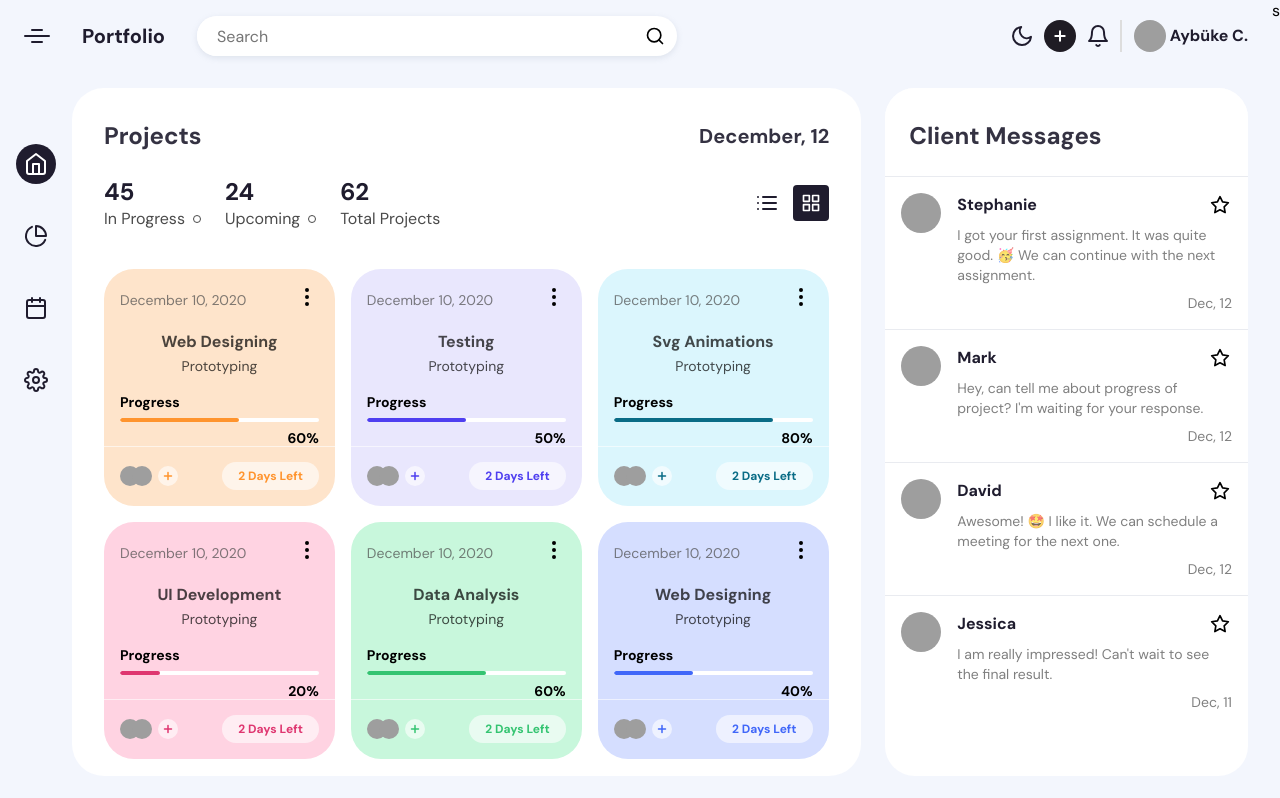
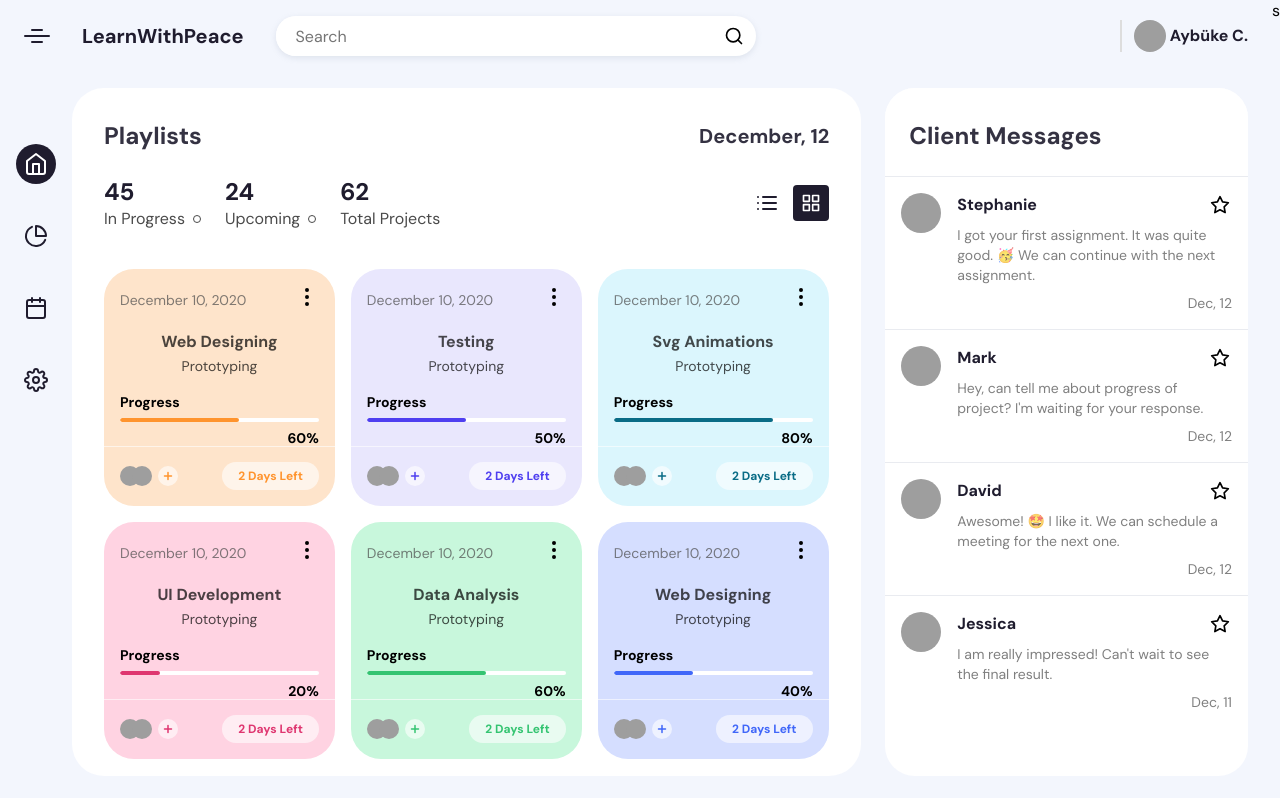
Before and after one commit to Arjun-R-Nair/Learn-with-peace-Backend, a plain HTML site: page Homepage/homepage1.html in a window 1280 px wide. Drawn offline with Linux system fonts and the light colour scheme; grey boxes are pictures that could not be loaded.

Commit message:
tiny modifications

```diff
--- a/Homepage/homepage1.html
+++ b/Homepage/homepage1.html
@@ -12,7 +12,7 @@
         <div class="app-header">
           <div class="app-header-left">
             <span class="app-icon"></span>
-            <p class="app-name">Portfolio</p>
+            <p class="app-name">LearnWithPeace</p>
             <div class="search-wrapper">
               <input class="search-input" type="text" placeholder="Search">
               <svg xmlns="http://www.w3.org/2000/svg" width="20" height="20" fill="none" stroke="currentColor" stroke-linecap="round" stroke-linejoin="round" stroke-width="2" class="feather feather-search" viewBox="0 0 24 24">
@@ -23,22 +23,6 @@
             </div>
           </div>
           <div class="app-header-right">
-            <button class="mode-switch" title="Switch Theme">
-              <svg class="moon" fill="none" stroke="currentColor" stroke-linecap="round" stroke-linejoin="round" stroke-width="2" width="24" height="24" viewBox="0 0 24 24">
-                <defs></defs>
-                <path d="M21 12.79A9 9 0 1111.21 3 7 7 0 0021 12.79z"></path>
-              </svg>
-            </button>
-            <button class="add-btn" title="Add New Project">
-              <svg class="btn-icon" xmlns="http://www.w3.org/2000/svg" width="16" height="16" viewBox="0 0 24 24" fill="none" stroke="currentColor" stroke-width="3" stroke-linecap="round" stroke-linejoin="round" class="feather feather-plus">
-                <line x1="12" y1="5" x2="12" y2="19" />
-                <line x1="5" y1="12" x2="19" y2="12" /></svg>
-            </button>
-            <button class="notification-btn">
-              <svg xmlns="http://www.w3.org/2000/svg" width="24" height="24" viewBox="0 0 24 24" fill="none" stroke="currentColor" stroke-width="2" stroke-linecap="round" stroke-linejoin="round" class="feather feather-bell">
-                <path d="M18 8A6 6 0 0 0 6 8c0 7-3 9-3 9h18s-3-2-3-9" />
-                <path d="M13.73 21a2 2 0 0 1-3.46 0" /></svg>
-            </button>
             <button class="profile-btn">
               <img src="https://assets.codepen.io/3306515/IMG_2025.jpg" />
               <span>Aybüke C.</span>
@@ -79,7 +63,7 @@
           </div>
           <div class="projects-section">
             <div class="projects-section-header">
-              <p>Projects</p>
+              <p>Playlists</p>
               <p class="time">December, 12</p>
             </div>
             <div class="projects-section-line">
```
